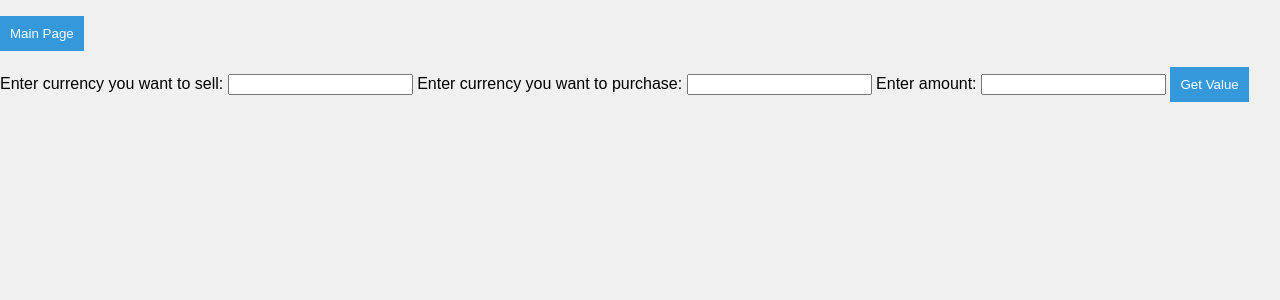
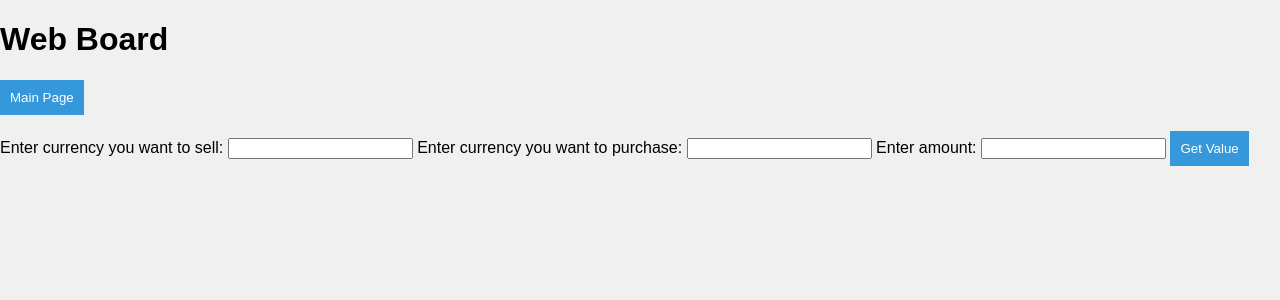
Before and after one commit to Yareek95/weather_app, a Flask app: page /currency in a window 1280 px wide. Shown: the top 300 px of the page. Run offline with Flask 2, Linux system fonts and the light colour scheme.

Commit message:
Update currency.html

```diff
--- a/templates/currency.html
+++ b/templates/currency.html
@@ -1,16 +1,16 @@
-<!-- templates/currency.html -->
 <!DOCTYPE html>
 <html lang="en">
+
 <head>
     <meta charset="UTF-8">
     <meta name="viewport" content="width=device-width, initial-scale=1.0">
     <link rel="stylesheet" href="{{ url_for('static', filename='style.css') }}">
     <title>Currency Converter</title>
 </head>
+
 <body>
-
+    <h1>Web Board</h1>
     <p><a href="{{ url_for('index') }}"><button>Main Page</button></a></p>
-
     <form id="currencyForm" action="/currency" method="post">
         <label for="user_input_currency_1">Enter currency you want to sell:</label>
         <input type="text" id="user_input_currency_1" name="user_input_currency_1" required>
```
